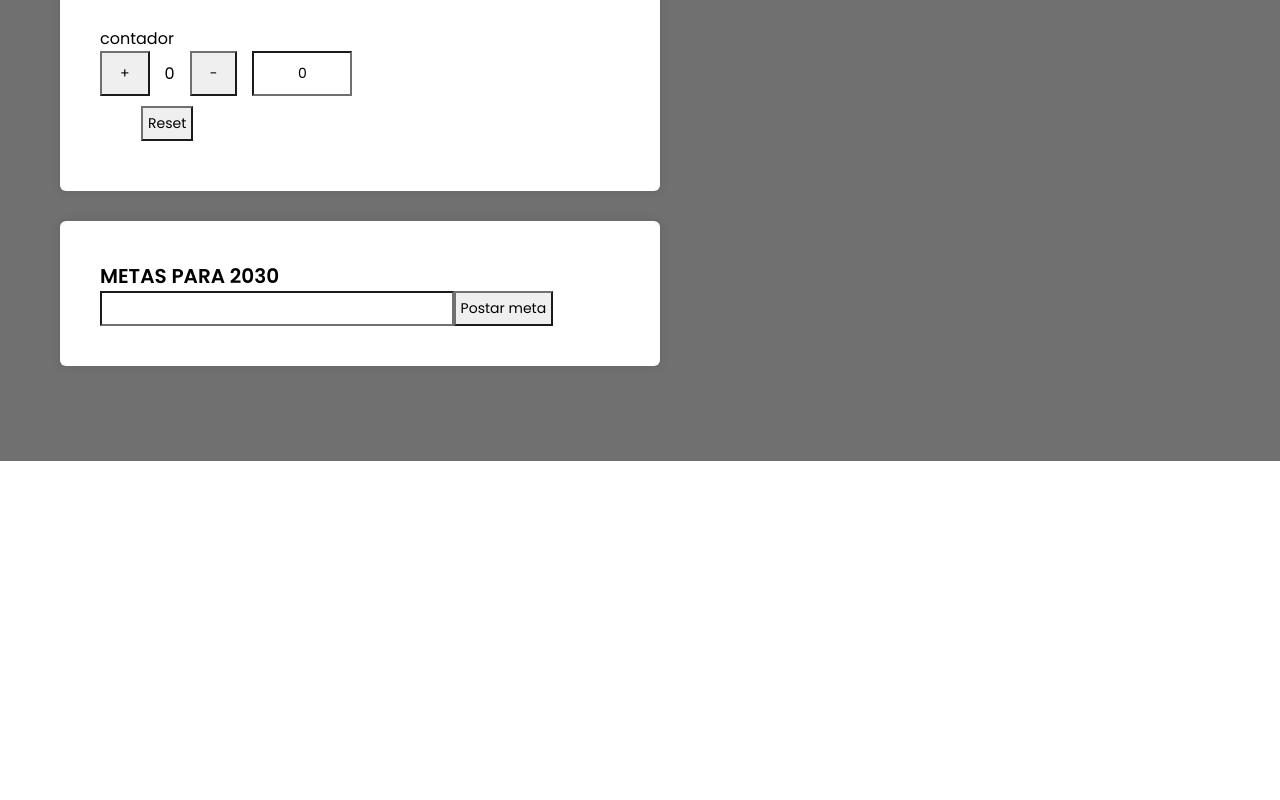
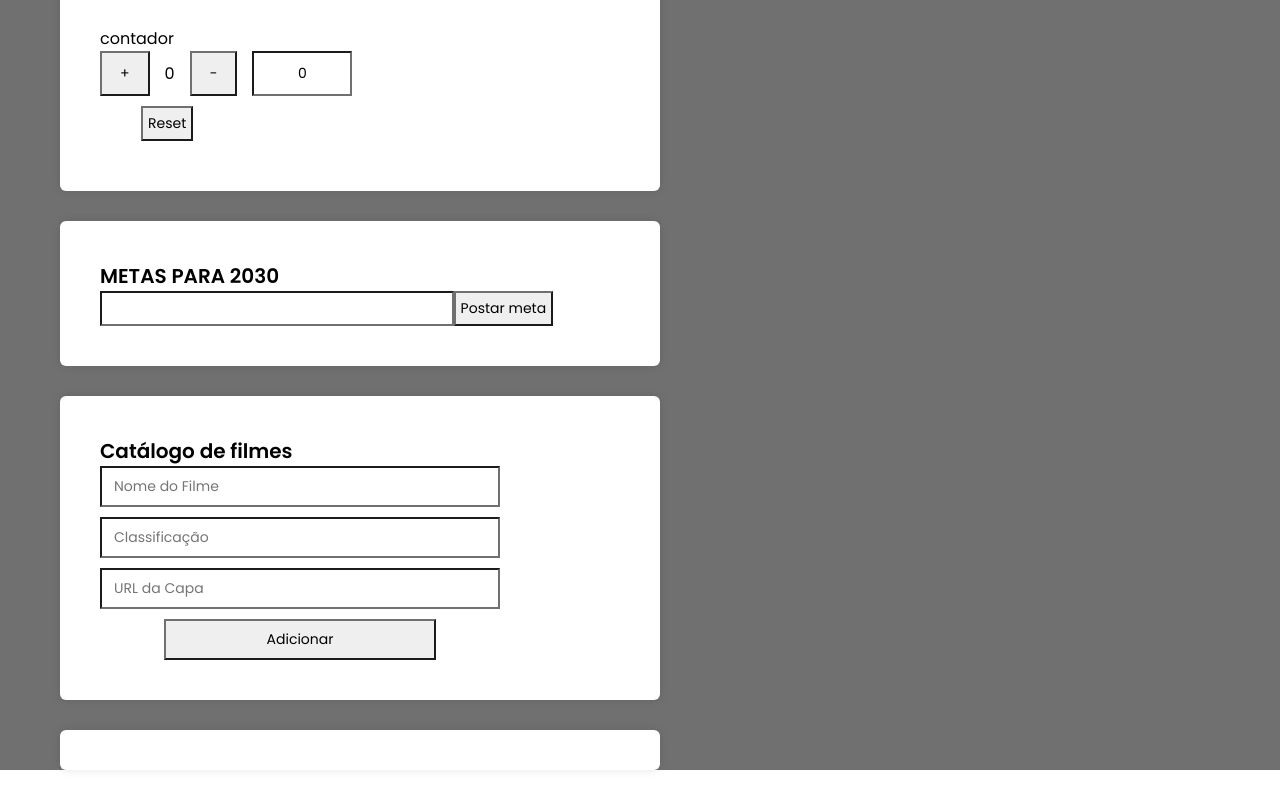
Before and after one commit to 11pedrofxx/curso-react, a React (Create React App) app: page /comp in a window 1280 px wide. Shown: the part 339-1139 px from the top of the page. Before the commit the page ends 800 px from the top, so only its background shows below. Built offline with nearby package versions, Linux system fonts and the light colour scheme.

Commit message:
Componente com um array de filmes em cartaz com a classificação mudando de acordo com a idade minima

```diff
--- /dev/null
+++ b/src/components/cartaoFilme/index.jsx
@@ -0,0 +1,32 @@
+import './index.scss'
+
+export default function CartaoFilme(props){
+
+    function identificarclassificacao() {
+        if (props.item.classificacao == 'l') {
+            return 'c-l'
+        }
+        if (props.item.classificacao == '10') {
+            return 'c-10'
+        }
+        if (props.item.classificacao == '12') {
+            return 'c-12'
+        }
+        if (props.item.classificacao == '16') {
+            return 'c-16'
+        }
+        if (props.item.classificacao == '18') {
+            return 'c-18'
+        }
+    }
+
+    return(
+    <div className='comp-cardFilme'>
+        <img src={props.item.url} alt={props.item.nome} />
+        <p>{props.item.nome}</p>
+        <div className={'classificacao ' + identificarclassificacao()}>{props.item.classificacao}</div>
+    </div>
+
+    );
+
+}
--- /dev/null
+++ b/src/components/cartaoFilme/index.scss
@@ -0,0 +1,48 @@
+.comp-cardFilme{
+
+    width: 200px;
+    box-shadow: 0px 1px 10px black;
+    border-radius: 4px;
+    display: flex;
+    justify-content: center;
+    flex-direction: column;
+    align-items: center;
+    position: relative;
+
+    img{
+       width: 150px;
+    }
+    p{
+        font: 500 15px 'Poppins';
+    }
+
+    .classificacao{
+        background-color: rgb(8, 204, 1);
+        color: white;
+        width: 25px;
+        height: 25px;
+        text-align: center;
+        position: absolute;
+        top: 17px;
+        left: 30px;
+        border-radius: 2px;
+    }
+
+    .c-l{
+        background-color: rgb(3, 199, 3);
+    }
+    .c-10{
+        background-color: rgb(6, 3, 199);
+    }
+    .c-12, .c-14 {
+    background-color: rgb(230, 130, 1);
+    }
+    .c-16{
+        background-color: rgb(216, 4, 4);
+    }
+    .c-18{
+        background-color: rgb(0, 0, 0);
+    }
+
+
+}
--- a/src/pages/comp/index.jsx
+++ b/src/pages/comp/index.jsx
@@ -4,6 +4,7 @@ import { useState } from 'react';
 import Contador from '../../components/contador';
 import Cabecalho from '../../components/cabecalho';
 import ItensMeta from '../../components/ItensMeta';
+import CartaoFilme from '../../components/cartaoFilme';
 
 
 export default function Comp () {
@@ -11,6 +12,11 @@ export default function Comp () {
     const[novameta, setnovameta] = useState('');
     const [listaMetas, setlistaMetas] = useState([]);
     const [editando, seteditando] = useState(-1)
+
+    const [NomeFilme, setNomeFilme] = useState('');
+    const [ClassificacaoFilme, setClassificacaoFilme] = useState('');
+    const [urlFilme, seturlFilme] = useState('');
+    const [ListaFilmes, setListaFilmes] = useState([]);
 
     function addMeta() {
 
@@ -57,6 +63,23 @@ export default function Comp () {
 
     }
 
+    function addFilme() {
+        if (NomeFilme == '' || ClassificacaoFilme == '' || urlFilme == '') {
+            alert('Preencha todos os campos')
+            return;
+        }
+        let novoFilme = {
+            nome: NomeFilme,
+            classificacao: ClassificacaoFilme,
+            url: urlFilme
+        }
+
+        setListaFilmes([...ListaFilmes, novoFilme])
+        setNomeFilme('');
+        setClassificacaoFilme('');
+        seturlFilme('');
+    }
+
     return(
 
         <div className='pagina-comp pagina'>
@@ -89,6 +112,23 @@ export default function Comp () {
             </section>
         </section>
 
+        <section className='secao filmes'>
+            <h1>Catálogo de filmes</h1>
+            <div className='entradas'>
+                <input type="text" placeholder='Nome do Filme' value={NomeFilme}  onChange={e => setNomeFilme(e.target.value)}/>
+                <input type="text" placeholder='Classificação' value={ClassificacaoFilme} onChange={e => setClassificacaoFilme(e.target.value)}/>
+                <input type="text" placeholder='URL da Capa' value={urlFilme} onChange={e => seturlFilme(e.target.value)}/>
+                <button onClick={addFilme} >Adicionar</button>
+            </div>
+        </section>
+
+        <section className='secao cartaz'>
+            {ListaFilmes.map( item =>
+                <CartaoFilme item={item}
+                />
+            )}
+        </section>
+
         </div>
 
     );
--- a/src/pages/comp/index.scss
+++ b/src/pages/comp/index.scss
@@ -26,4 +26,41 @@
 
   }
 
+  .secao.filmes {
+    display: flex;
+    flex-direction: column;
+    width: 80%;
+    max-width: 600px;
+
+    .entradas {
+      display: flex;
+      flex-direction: column;
+      align-items: center;
+      gap: 10px;
+      width: 100%;
+      max-width: 400px;
+
+      input {
+        width: 100%;
+        padding: 8px 12px;
+        box-sizing: border-box;
+      }
+
+      button {
+        width: 68%;
+        padding: 8px;
+        cursor: pointer;
+      }
+    }
+  }
+  .secao.cartaz {
+    display: flex;
+    flex-wrap: wrap;
+    justify-content: flex-start;
+    gap: 15px;
+    width: 100%;
+    max-width: 600px;
+    padding: 20px;
+    box-sizing: border-box;
+  }
 }
```
